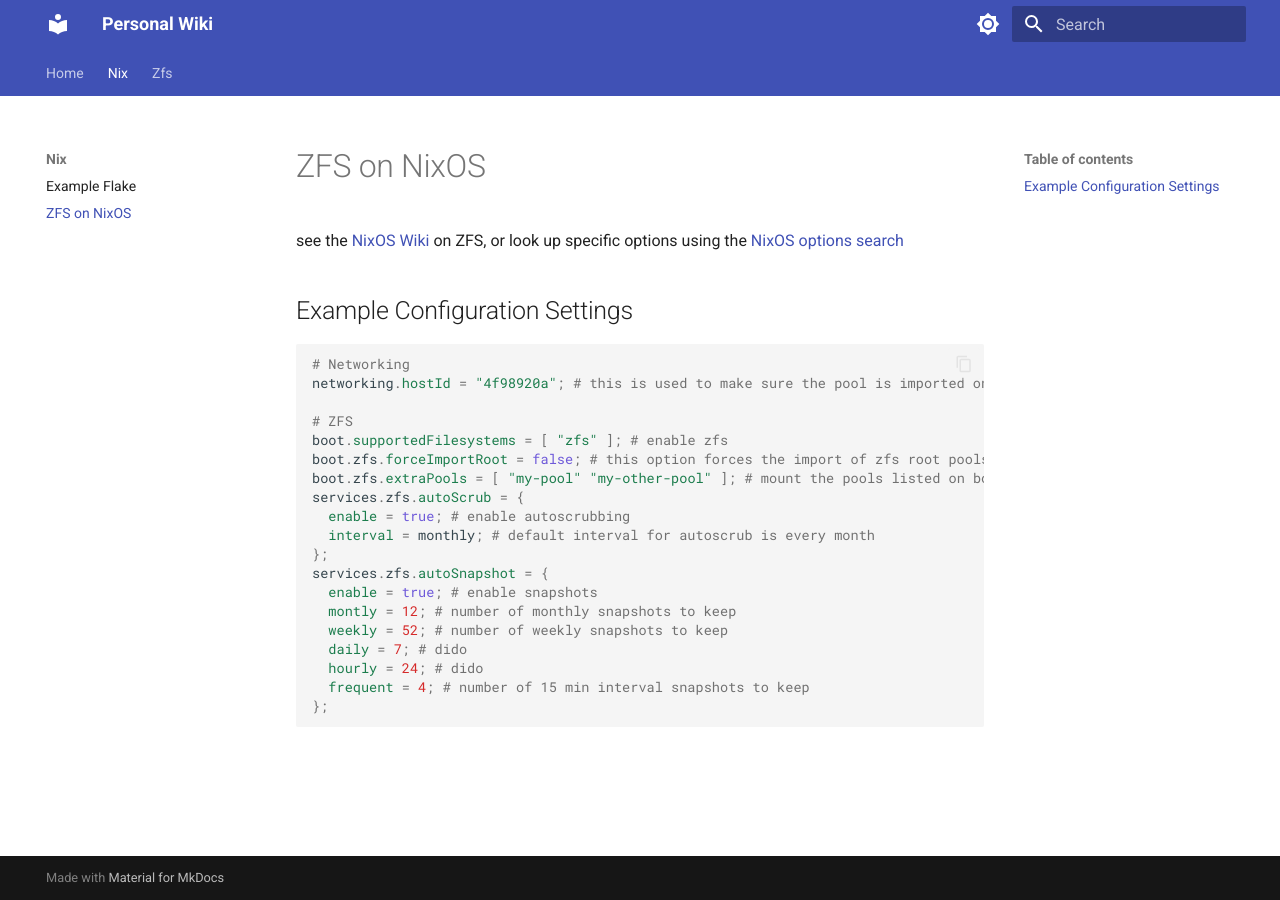
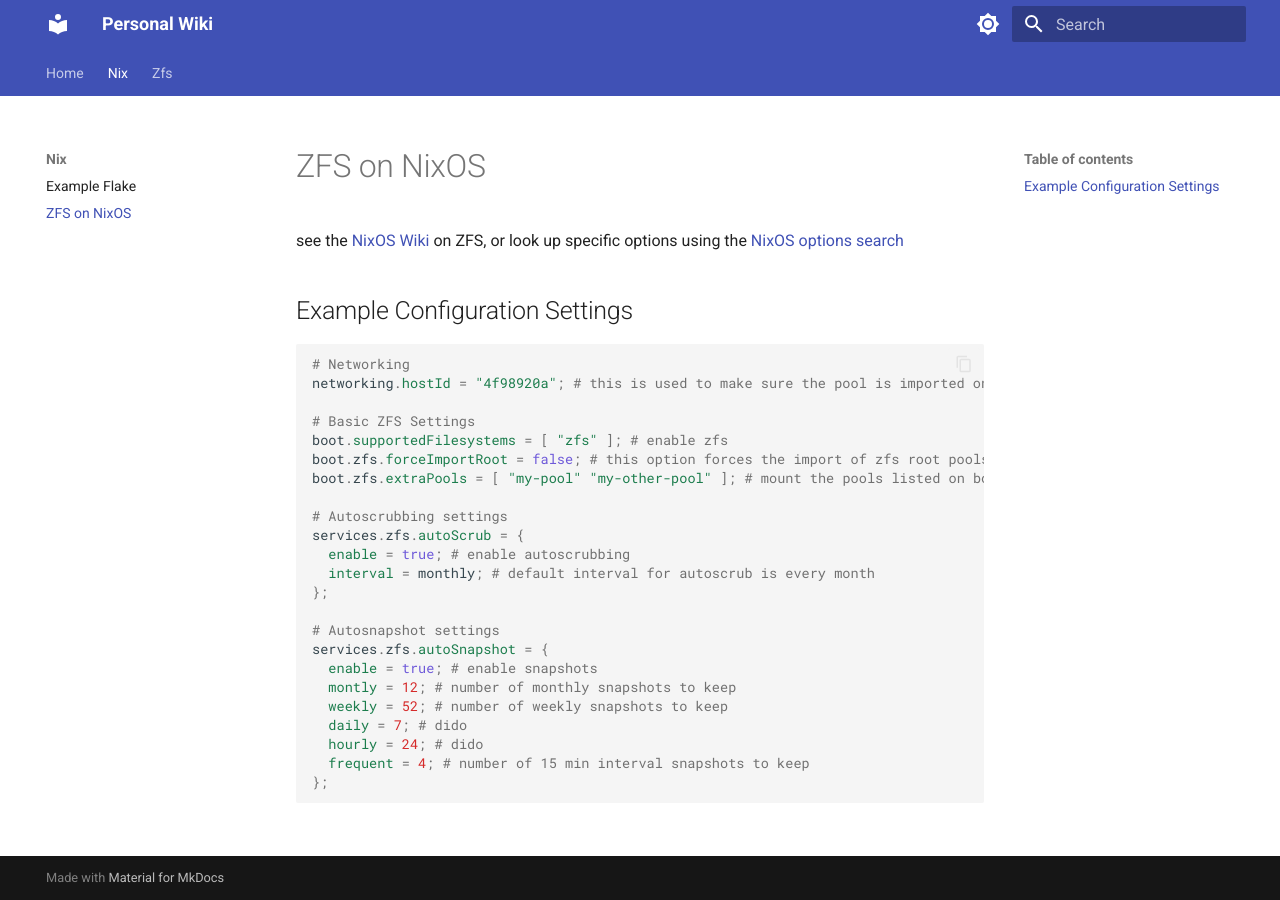
Before and after one commit to chusovich/wiki, an MkDocs documentation site: the page built from docs/nix/zfs.md, in a window 1280 px wide. Built offline with MkDocs 1.6.1 and Material for MkDocs 9.7.7, drawn with Linux system fonts in a browser that asks for light colours.

Commit message:
Update zfs.md

```diff
--- a/docs/nix/zfs.md
+++ b/docs/nix/zfs.md
@@ -6,14 +6,18 @@ see the [NixOS Wiki](https://nixos.wiki/wiki/ZFS#Declarative_mounting_of_ZFS_dat
 # Networking
 networking.hostId = "4f98920a"; # this is used to make sure the pool is imported on the correct machine
 
-# ZFS
+# Basic ZFS Settings
 boot.supportedFilesystems = [ "zfs" ]; # enable zfs
 boot.zfs.forceImportRoot = false; # this option forces the import of zfs root pools, which we don't care about or wnat
 boot.zfs.extraPools = [ "my-pool" "my-other-pool" ]; # mount the pools listed on boot
+
+# Autoscrubbing settings
 services.zfs.autoScrub = {
   enable = true; # enable autoscrubbing
   interval = monthly; # default interval for autoscrub is every month
 };
+
+# Autosnapshot settings
 services.zfs.autoSnapshot = {
   enable = true; # enable snapshots
   montly = 12; # number of monthly snapshots to keep
```
